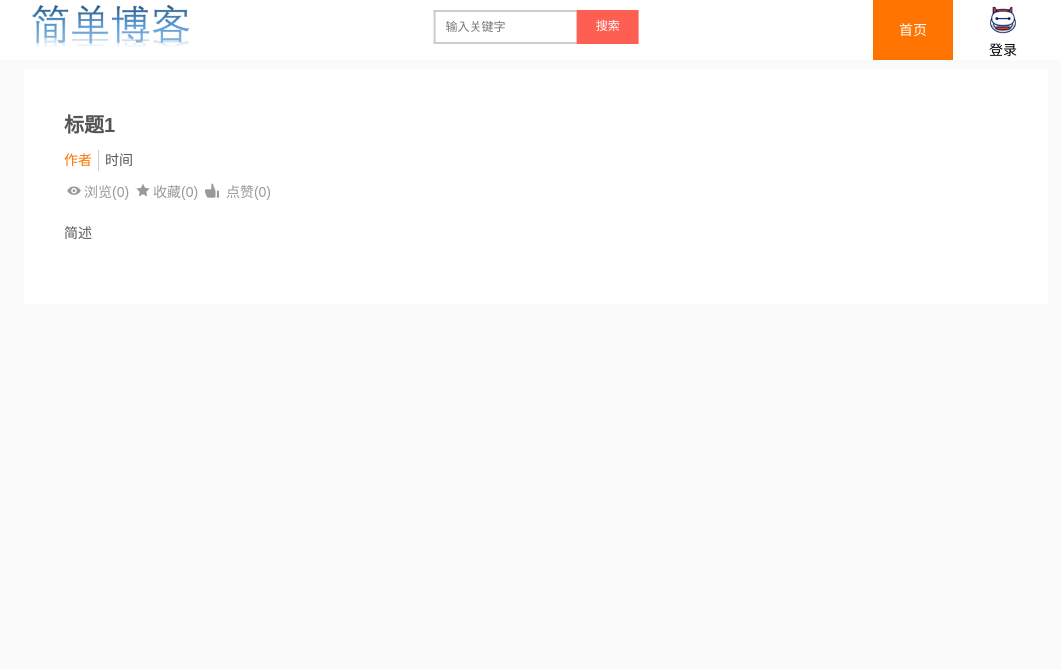
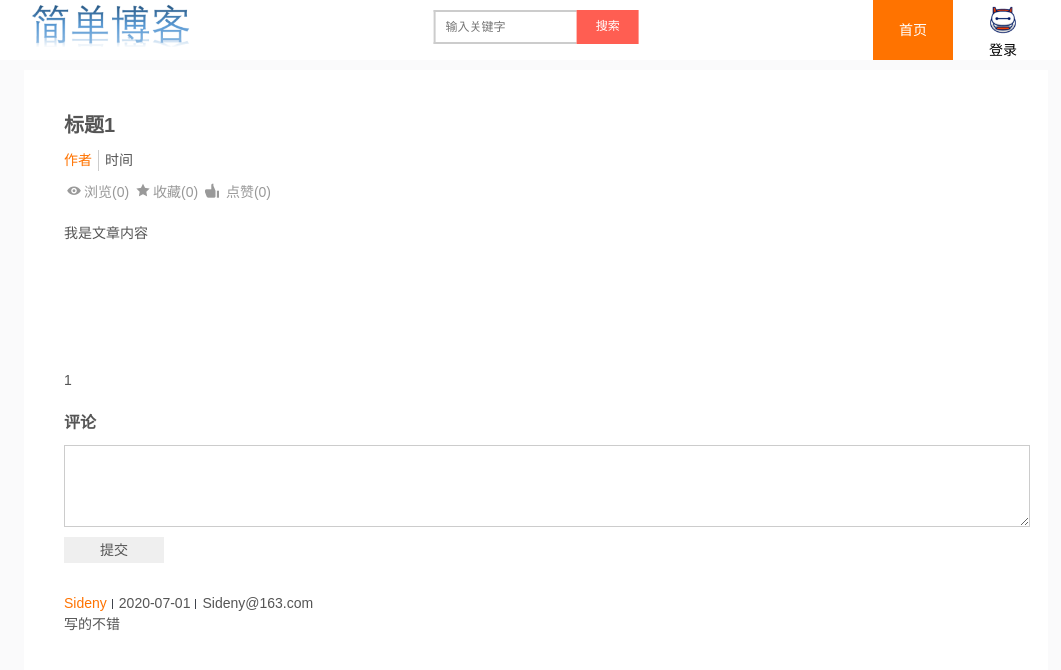
Before and after one commit to Sidney-Su/simpleBlog, a plain HTML site: page public/article.html in a window 1280 px wide. Shown: the whole page, without its empty margins (104-1165 px from the left). Drawn offline with Linux system fonts and the light colour scheme; files whose address does not match are found by name.

Commit message:
将评论信息补齐

```diff
--- a/public/article.html
+++ b/public/article.html
@@ -41,9 +41,7 @@
     <!-- 主体内容 -->
     <div class="main w">
         <div class="article">
-            <!-- <div class="article-heade">
-                <h3 class="article-title">我是标题</h3>
-            </div> -->
+            <div class="article-heade">
                 <a href="javascript:;" class="article-title">标题1</a>
                 <p class="creator"><span class="author">作者</span><span class="datetime">时间</span></p>
                 <div/>
@@ -55,8 +53,35 @@
                         <span>点赞(0)</span>
                     </a>
                 </p>
-            <div class="brief">
-                简述
+            </div>
+            <div class="article-content">
+                我是文章内容
+                <br>
+                <br>
+                <br>
+                <br>
+                <br>
+                <br>
+                <br> 1
+            </div>
+            <div class="article-comment">
+                <h4>评论</h4>
+                <form>
+                    <textarea class="comment" name="comment" id="" cols="30" rows="10"></textarea>
+                    <input class="items" type="submit" value="提交">
+                </form>
+                <div class="comment-list">
+                    <div class="mb10">
+                        <div class="article-info">
+                            <span class="author">Sideny</span>
+                            <span>2020-07-01</span>
+                            <span>Sideny@163.com</span>
+                        </div>
+                        <div class="comment-content">
+                            写的不错
+                        </div>
+                    </div>
+                </div>
             </div>
         </div>
     </div>
--- a/public/css/article.less
+++ b/public/css/article.less
@@ -41,6 +41,55 @@
         }
     }
 }
-.brief{
+.article-content{
     margin: 20px 0;
 }
+.article-comment{
+    h4{
+        font-size: 16px;
+        margin-bottom: 10px;
+    }
+    .comment{
+        display: block;
+        width: 100%;
+        height: 60px;
+        padding: 10px;
+        border: 1px solid #ccc;
+    }
+    .items{
+        margin-top: 10px;
+        width: 100px;
+        height: 26px;
+        cursor: pointer;
+    }
+}
+.comment-list{
+    margin-top: 30px;
+}
+.article-info{
+    margin-top: 10px;
+    overflow: hidden;
+    span{
+        font-size: 14px;
+        position: relative;
+        float: left;
+        padding-right: 6px;
+        margin-right: 6px;
+        border-right: 0!important;
+
+        &:not(:last-child)::after{
+            content: '';
+            width: 1px;
+            height: 10px;
+            position: absolute;
+            right: 0;
+            top: 6px;
+            background-color: #3f434c;
+        }
+    }
+    .comment-content{
+        font-size: 14px;
+        line-height: 22px;
+        margin-top: 5px;
+    }
+}
--- a/public/css/common.less
+++ b/public/css/common.less
@@ -43,9 +43,11 @@ p{
 div{
     box-sizing: border-box;
 }
-input{
+input, textarea {
     outline: none;
+    color: #555;
     border: 0;
+    font-family: inherit;
 }
 h1,h2,h3,h4,h5,h6{
     padding: 0;
@@ -53,6 +55,9 @@ h1,h2,h3,h4,h5,h6{
 }
 body{
     background-color: #fafafb;
+}
+.mb10{
+    margin-bottom: 10px;
 }
 /*清除浮动*/
 .clearfix:after {
```
Also changed, not shown: public/index.html (+7 -7 lines), public/css/article.css, public/css/common.css. Lines whose indentation alone changed are shown as unchanged.
